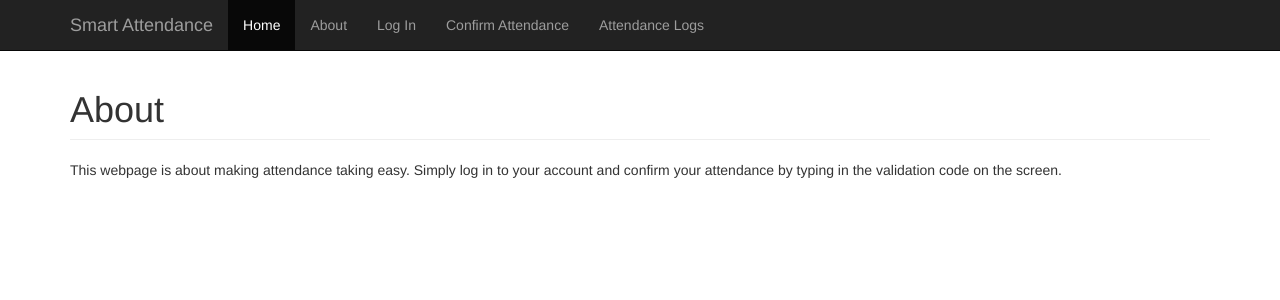
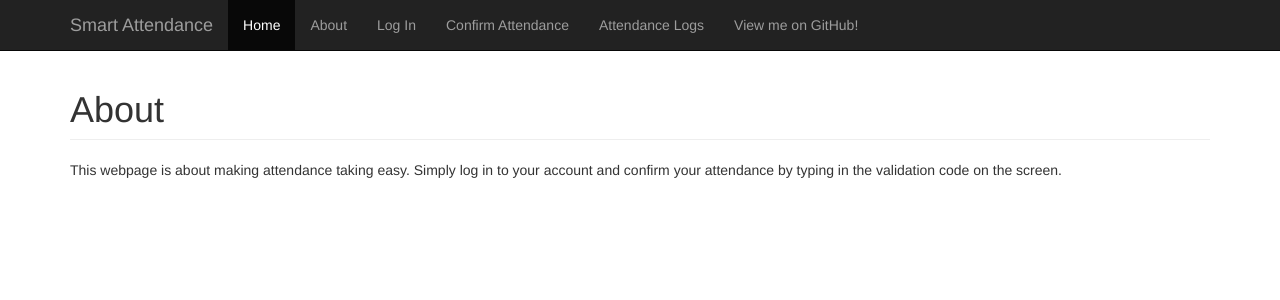
Before and after one commit to Iscaraca/smart-attendance, a Flask app: page /about/ in a window 1280 px wide. Shown: the top 300 px of the page. Run offline with Flask 2, Linux system fonts and the light colour scheme; some libraries are stand-ins or nearby versions.

Commit message:
Update header.html

```diff
--- a/app/templates/header.html
+++ b/app/templates/header.html
@@ -16,6 +16,7 @@
             <li><a href="{{ url_for('login') }}">Log In</a></li>
             <li><a href="{{ url_for('add_user') }}">Confirm Attendance</a></li>
             <li><a href="{{ url_for('show_users') }}">Attendance Logs</a></li>
+            <li><a href="https://github.com/Iscaraca/smart-attendance">View me on GitHub!</a></li>
           </ul>
         </div><!--/.nav-collapse -->
       </div>
```
